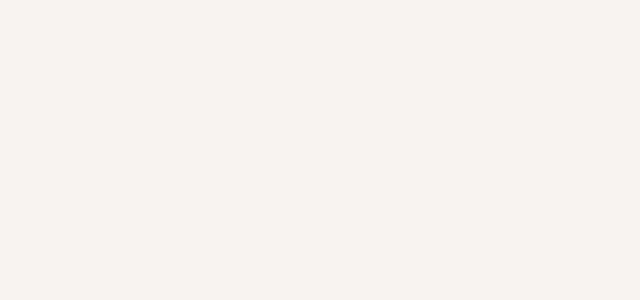
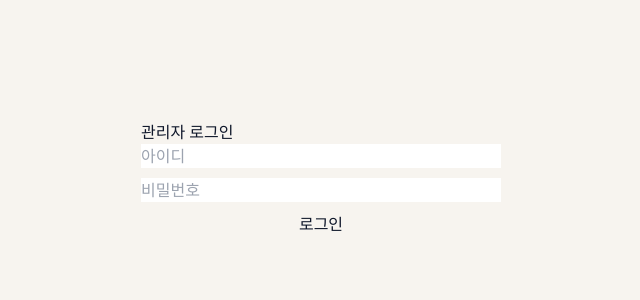
Before and after one commit to drchoshit/penalty_app, a React (Vite) app in the folder client/: page /admin in a window 1280 px wide. Before the commit this address had no page. Shown: the top 300 px of the page, without its empty margins (319-959 px from the left). Built offline with nearby package versions, Linux system fonts and the light colour scheme.

Commit message:
Add admin login and logout guard

```diff
--- a/client/src/App.tsx
+++ b/client/src/App.tsx
@@ -6,10 +6,15 @@ import AssignPage from "./pages/AssignPage";
 import SettingsPage from "./pages/SettingsPage";
 import SmsPage from "./pages/SmsPage";
 import NotesPage from "./pages/NotesPage";
+import AdminLogin from "./pages/AdminLogin";
 
 export default function App() {
   return (
     <Routes>
+      {/* 관리자 로그인 */}
+      <Route path="/admin" element={<AdminLogin />} />
+
+      {/* 로그인 필요 영역 */}
       <Route element={<Layout />}>
         <Route path="/" element={<StudentsPage />} />
         <Route path="/records" element={<RecordsPage />} />
--- a/client/src/components/Layout.tsx
+++ b/client/src/components/Layout.tsx
@@ -1,4 +1,5 @@
-import { NavLink, Outlet } from "react-router-dom";
+import { NavLink, Outlet, useNavigate, useLocation } from "react-router-dom";
+import { useEffect } from "react";
 
 const links = [
   { to: "/", label: "학생 DB" },
@@ -10,6 +11,23 @@ const links = [
 ];
 
 export default function Layout() {
+  const navigate = useNavigate();
+  const location = useLocation();
+
+  // 로그인 가드
+  useEffect(() => {
+    const isAdmin = localStorage.getItem("medipenalty_admin") === "true";
+    if (!isAdmin) {
+      navigate("/admin", { replace: true });
+    }
+  }, [navigate, location.pathname]);
+
+  // 로그아웃
+  const handleLogout = () => {
+    localStorage.removeItem("medipenalty_admin");
+    navigate("/admin", { replace: true });
+  };
+
   return (
     <div className="min-h-screen">
       <header className="topbar">
@@ -21,6 +39,7 @@ export default function Layout() {
             </div>
           </div>
 
+          <div className="flex items-center gap-3">
             <nav className="flex flex-wrap items-center gap-1">
               {links.map((l) => (
                 <NavLink
@@ -35,6 +54,15 @@ export default function Layout() {
                 </NavLink>
               ))}
             </nav>
+
+            {/* 로그아웃 버튼 */}
+            <button
+              onClick={handleLogout}
+              className="text-xs px-3 py-1 rounded bg-slate-700 text-white hover:bg-slate-600"
+            >
+              로그아웃
+            </button>
+          </div>
         </div>
       </header>
 
--- /dev/null
+++ b/client/src/pages/AdminLogin.tsx
@@ -0,0 +1,48 @@
+import { useState } from "react";
+import { useNavigate } from "react-router-dom";
+
+const ADMIN_ID = "medicalsoap";
+const ADMIN_PW = "ghfkdskql2827";
+
+export default function AdminLogin() {
+  const [id, setId] = useState("");
+  const [pw, setPw] = useState("");
+  const [error, setError] = useState("");
+  const navigate = useNavigate();
+
+  const handleLogin = () => {
+    if (id === ADMIN_ID && pw === ADMIN_PW) {
+      localStorage.setItem("medipenalty_admin", "true");
+      navigate("/");
+    } else {
+      setError("아이디 또는 비밀번호가 올바르지 않습니다.");
+    }
+  };
+
+  return (
+    <div style={{ maxWidth: 360, margin: "120px auto" }}>
+      <h2>관리자 로그인</h2>
+
+      <input
+        placeholder="아이디"
+        value={id}
+        onChange={(e) => setId(e.target.value)}
+        style={{ width: "100%", marginBottom: 10 }}
+      />
+
+      <input
+        type="password"
+        placeholder="비밀번호"
+        value={pw}
+        onChange={(e) => setPw(e.target.value)}
+        style={{ width: "100%", marginBottom: 10 }}
+      />
+
+      <button onClick={handleLogin} style={{ width: "100%" }}>
+        로그인
+      </button>
+
+      {error && <p style={{ color: "red", marginTop: 10 }}>{error}</p>}
+    </div>
+  );
+}
```
Also changed, not shown: 1 other file (tests, documents, lock files or other folders). Lines whose indentation alone changed are shown as unchanged.
